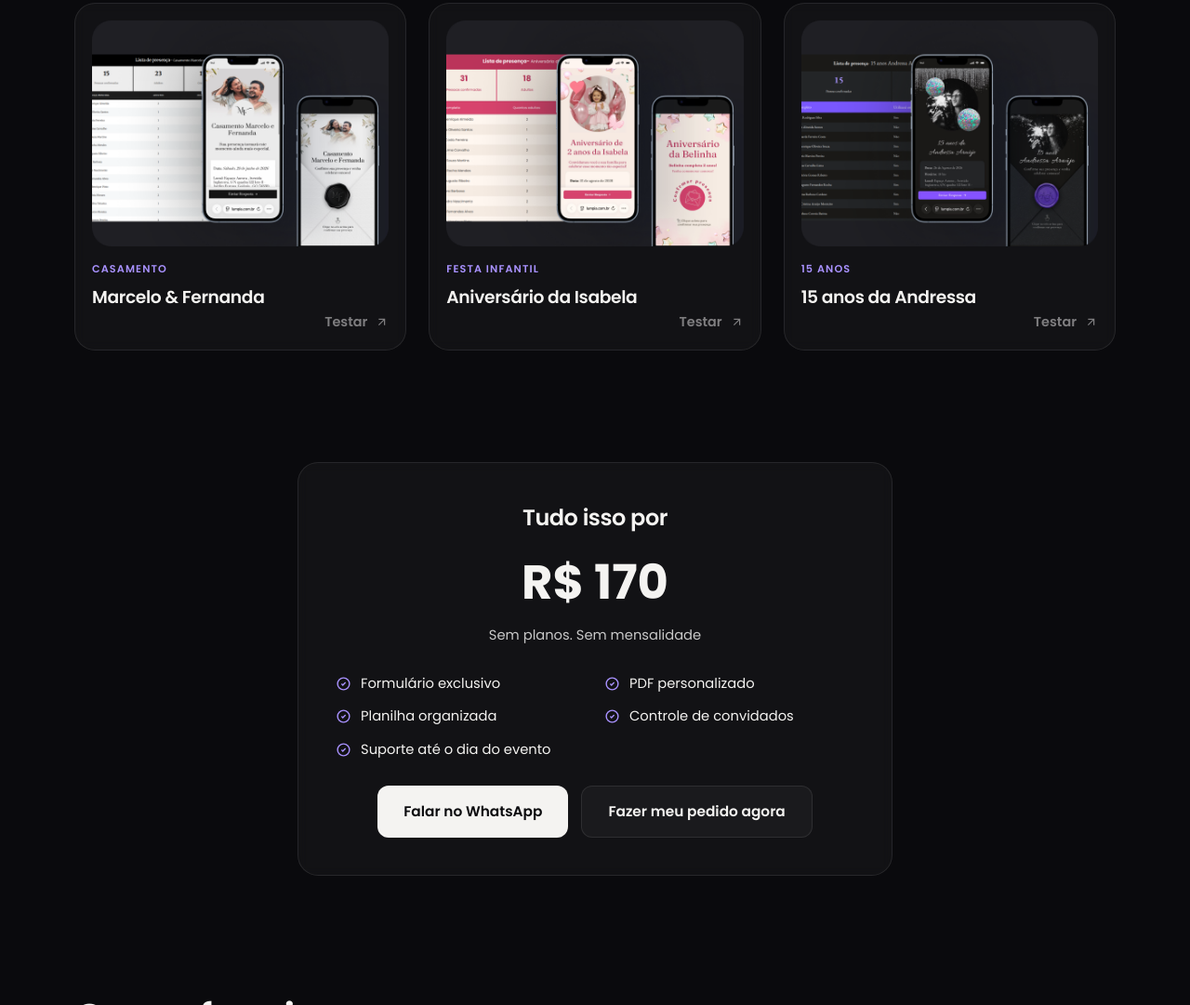
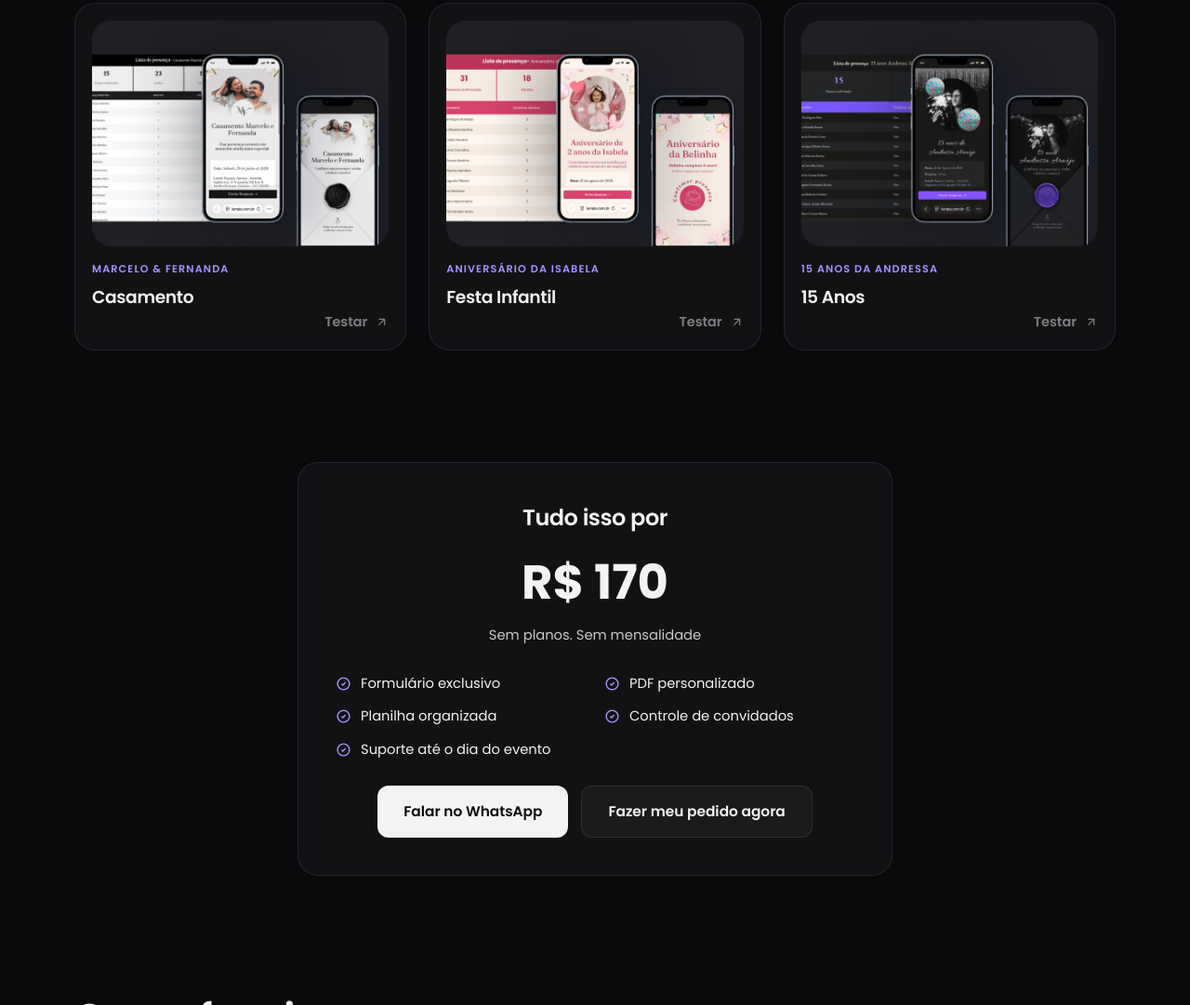
Before and after one commit to rayanearaujoc/lumpia-site, a plain HTML site: page index.html in a window 1280 px wide. Shown: the part 1971-3052 px from the top of the page at 93% size. Drawn offline with Linux system fonts and the light colour scheme.

Commit message:
Swap names and tags in portfolio section

```diff
--- a/index.html
+++ b/index.html
@@ -381,20 +381,20 @@
     <div class="portfolio-grid">
       <div class="case-card glass reveal">
         <img class="eco-card-img" src="static\Casamento.png" alt="Print do formulário de casamento">
-        <span class="tag">Casamento</span>
-        <h3>Marcelo &amp; Fernanda</h3>
+        <span class="tag">Marcelo &amp; Fernanda</span>
+        <h3>Casamento</h3>
         <a class="case-link" href="https://convite.lumpia.com.br/marcelo-fernanda" target="_blank" rel="noopener">Testar <svg viewBox="0 0 24 24" fill="none" stroke="currentColor" stroke-width="2"><path d="M7 17L17 7M7 7h10v10"/></svg></a>
       </div>
       <div class="case-card glass reveal">
         <img class="eco-card-img" src="static\infantil.png" alt="Print do formulário de festa infantil">
-        <span class="tag">Festa Infantil</span>
-        <h3>Aniversário da Isabela</h3>
+        <span class="tag">Aniversário da Isabela</span>
+        <h3>Festa Infantil</h3>
         <a class="case-link" href="https://convite.lumpia.com.br/isabela-2anos" target="_blank" rel="noopener">Testar <svg viewBox="0 0 24 24" fill="none" stroke="currentColor" stroke-width="2"><path d="M7 17L17 7M7 7h10v10"/></svg></a>
       </div>
       <div class="case-card glass reveal">
         <img class="eco-card-img" src="static\15anos.png" alt="Print do formulário de festa 15 anos">
-        <span class="tag">15 Anos</span>
-        <h3>15 anos da Andressa</h3>
+        <span class="tag">15 anos da Andressa</span>
+        <h3>15 Anos</h3>
         <a class="case-link" href="https://convite.lumpia.com.br/andressa-15yrs" target="_blank" rel="noopener">Testar <svg viewBox="0 0 24 24" fill="none" stroke="currentColor" stroke-width="2"><path d="M7 17L17 7M7 7h10v10"/></svg></a>
       </div>
     </div>
@@ -417,7 +417,7 @@
       </ul>
       <div class="price-btns">
         <!-- SUBSTITUA o número pelo seu WhatsApp no formato 55DDDNUMERO -->
-        <a class="btn btn-primary" href="https://wa.me/55SEUNUMEROAQUI?text=Ol%C3%A1!%20Quero%20fazer%20um%20pedido%20na%20Lumpia!" target="_blank" rel="noopener">Falar no WhatsApp</a>
+        <a class="btn btn-primary" href="https://wa.me/556231902643?text=Ol%C3%A1!%20Quero%20fazer%20um%20pedido%20na%20Lumpia!" target="_blank" rel="noopener">Falar no WhatsApp</a>
         <!-- SUBSTITUA pelo link do Tally do formulário de pedido -->
         <a class="btn btn-outline" href="https://convite.lumpia.com.br/fazer-pedido" target="_blank" rel="noopener">Fazer meu pedido agora</a>
       </div>
```
